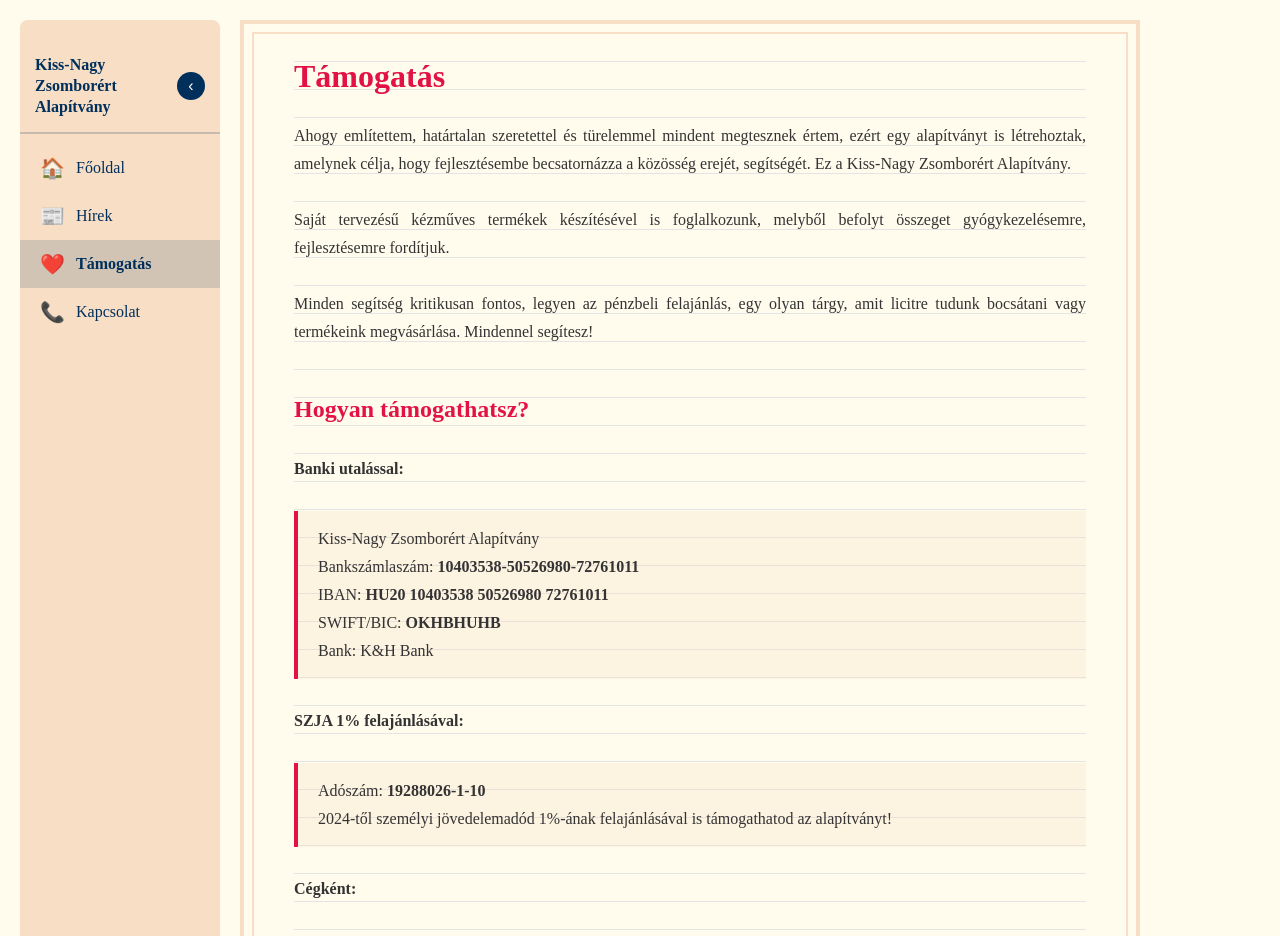
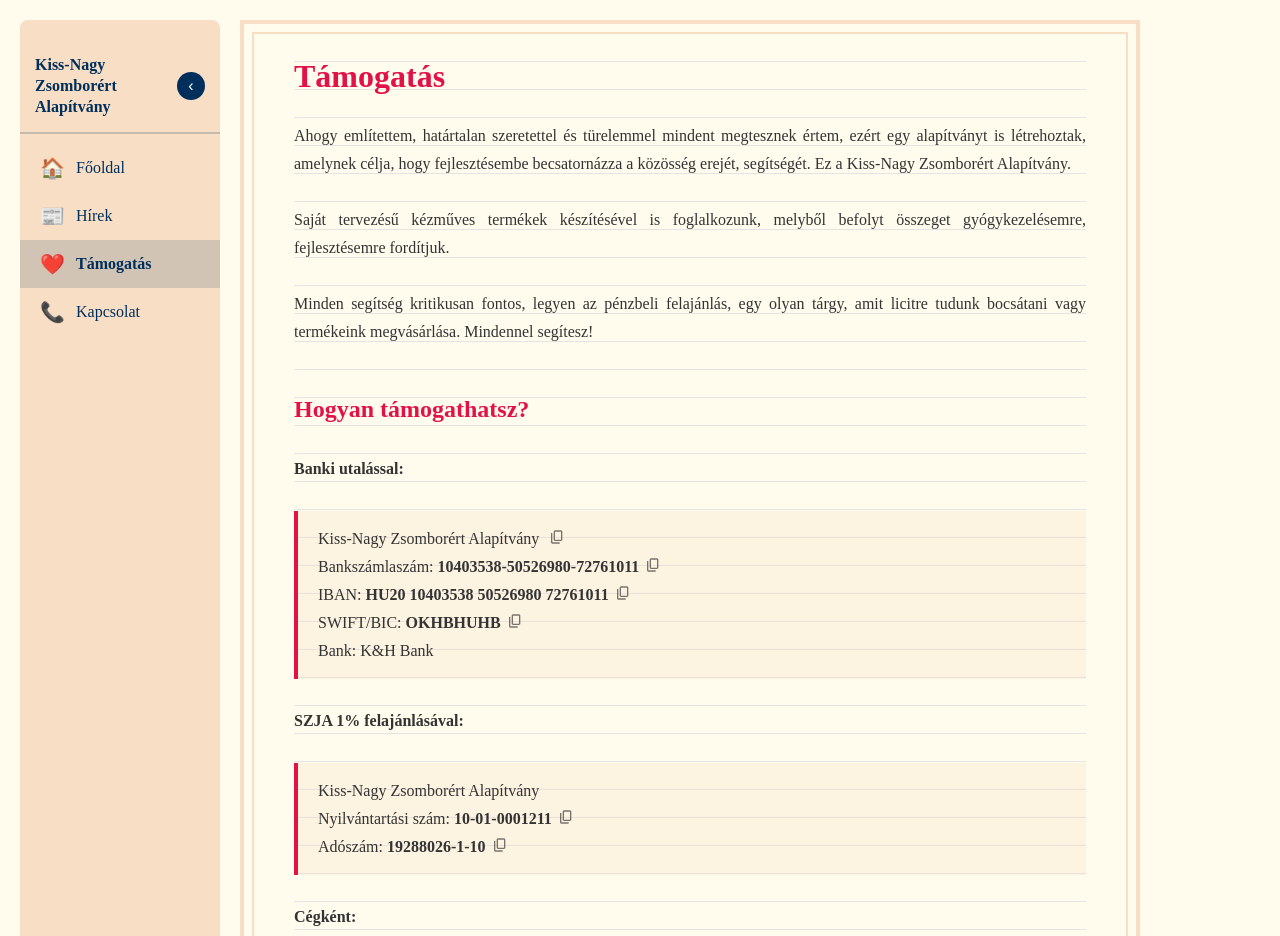
Before and after one commit to koand75/kissnagyzsombiert, an Angular app: page /donation in a window 1280 px wide. Shown: the top 936 px of the page. Built offline with nearby package versions, Linux system fonts and the light colour scheme; a web font is replaced by a local one.

Commit message:
Add copy to clipboard donation data

```diff
--- a/src/app/pages/donation/donation.html
+++ b/src/app/pages/donation/donation.html
@@ -15,19 +15,33 @@
 
   <p><strong>Banki utalással:</strong></p>
   <div class="info-box">
-    <p>Kiss-Nagy Zsomborért Alapítvány</p>
-    <p>Bankszámlaszám: <strong>10403538-50526980-72761011</strong></p>
-    <p>IBAN: <strong>HU20 10403538 50526980 72761011</strong></p>
-    <p>SWIFT/BIC: <strong>OKHBHUHB</strong></p>
-    <p>Bank: K&H Bank</p>
+    <p>
+      {{ donationData.name }}
+      <button class="copy-btn" (click)="copyToClipboard(donationData.name)" title="Másolás"></button>
+    </p>
+    <p>
+      Bankszámlaszám: <strong>{{ donationData.accountNumber }}</strong>
+      <button class="copy-btn" (click)="copyToClipboard(donationData.accountNumber)" title="Másolás"></button>
+    </p>
+    <p>
+      IBAN: <strong>{{ donationData.iban }}</strong>
+      <button class="copy-btn" (click)="copyToClipboard(donationData.iban)" title="Másolás"></button>
+    </p>
+    <p>
+      SWIFT/BIC: <strong>{{ donationData.swift }}</strong>
+      <button class="copy-btn" (click)="copyToClipboard(donationData.swift)" title="Másolás"></button>
+    </p>
+    <p>Bank: {{ donationData.bank }}</p>
   </div>
 
   <p><strong>SZJA 1% felajánlásával:</strong></p>
   <div class="info-box">
-    <p>Adószám: <strong>19288026-1-10</strong></p>
-    <p>2024-től személyi jövedelemadód 1%-ának felajánlásával is támogathatod az alapítványt!</p>
+    <p>{{ donationData.name }}</p>
+    <p>Nyilvántartási szám: <strong>{{ donationData.registrationNumber }}</strong><button class="copy-btn"
+        (click)="copyToClipboard(donationData.registrationNumber)" title="Másolás"></button></p>
+    <p>Adószám: <strong>{{ donationData.taxNumber }}</strong><button class="copy-btn"
+        (click)="copyToClipboard(donationData.taxNumber)" title="Másolás"></button></p>
   </div>
-
   <p><strong>Cégként:</strong></p>
   <p>Amennyiben cégként támogatsz, alapítványunk igazolást állít ki a támogatás összegéről.</p>
 
--- a/src/app/pages/donation/donation.scss
+++ b/src/app/pages/donation/donation.scss
@@ -31,3 +31,23 @@
     }
   }
 }
+
+.copy-btn {
+  background: none;
+  border: none;
+  cursor: pointer;
+  padding: 5px;
+  margin-left: 2px;
+  opacity: 0.6;
+  transition: opacity 0.2s;
+  width: 24px;
+  height: 24px;
+  background-image: url('/images/content_copy.svg');
+  background-size: 16px 16px;
+  background-repeat: no-repeat;
+  background-position: center;
+
+  &:hover {
+    opacity: 1;
+  }
+}
--- a/src/app/pages/donation/donation.ts
+++ b/src/app/pages/donation/donation.ts
@@ -6,6 +6,19 @@
   templateUrl: './donation.html',
   styleUrl: './donation.scss',
 })
+
 export class Donation {
+  donationData = {
+    name: 'Kiss-Nagy Zsomborért Alapítvány',
+    registrationNumber: '10-01-0001211',
+    taxNumber: '19288026-1-10',
+    accountNumber: '10403538-50526980-72761011',
+    iban: 'HU20 10403538 50526980 72761011',
+    swift: 'OKHBHUHB',
+    bank: 'K&H Bank'
+  };
 
+  copyToClipboard(text: string) {
+    navigator.clipboard.writeText(text);
+  }
 }
```
Also changed, not shown: public/images/content_copy.svg (added).
